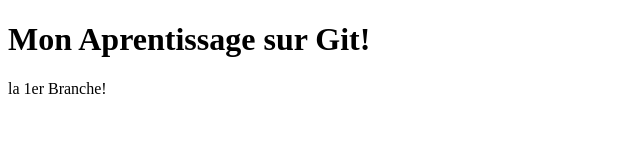
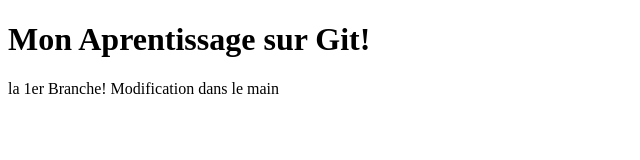
Before and after one commit to Garia34/Udemy_Formation, a plain HTML site: page Index.html in a window 1280 px wide. Shown: the whole page, without its empty margins (0-640 px from the left). Drawn offline with Linux system fonts and the light colour scheme.

Commit message:
commit sur le main

```diff
--- a/Index.html
+++ b/Index.html
@@ -12,6 +12,7 @@
     </h1>
     <div>
         la 1er Branche!
+        Modification dans le main
     </div>
 </body>
 </html>
```
